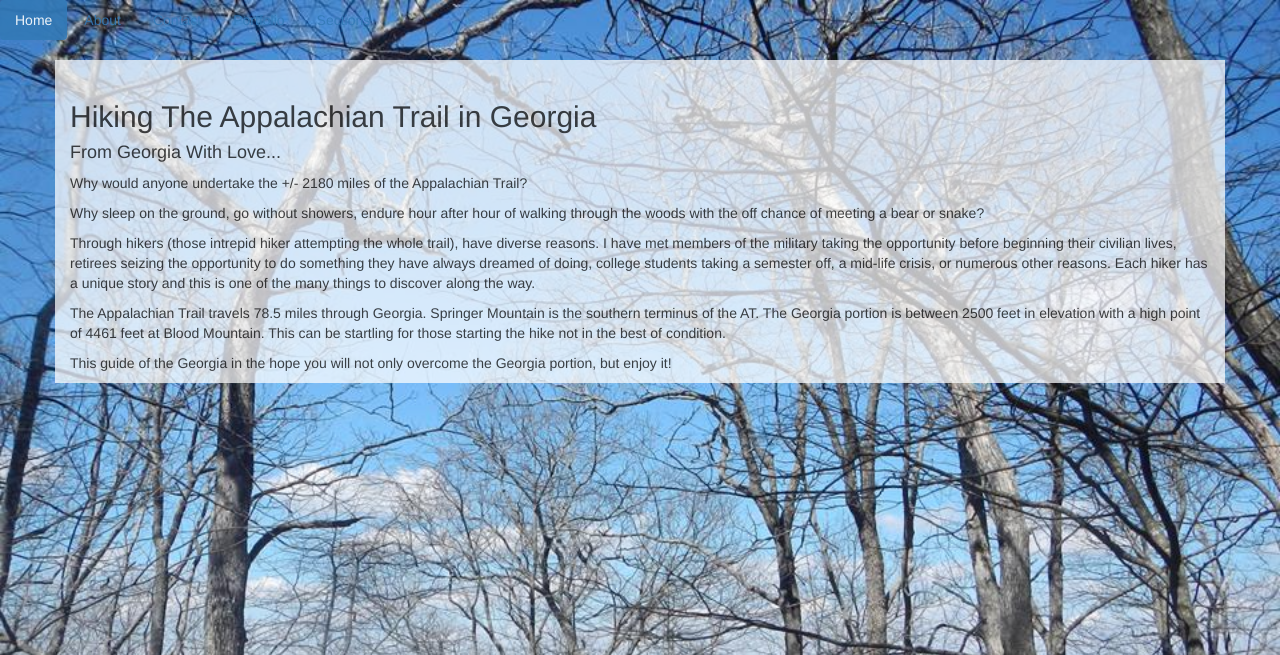
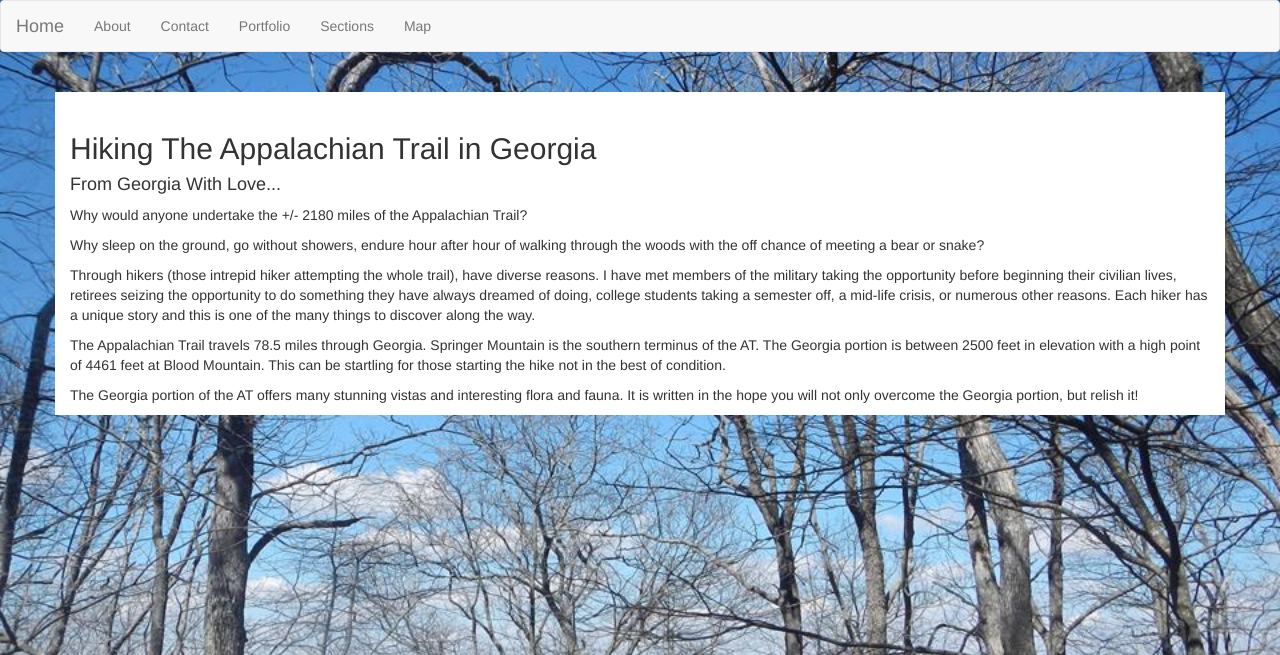
Before and after one commit to sharonconnell/showcase, a Rails app: page / in a window 1280 px wide. Shown: the top 655 px of the page. Run offline with Rails 7, Linux system fonts and the light colour scheme; style sheets or scripts are compiled from the project's sources; some libraries are stand-ins or nearby versions.

Commit message:
Friday changes

```diff
--- a/app/assets/stylesheets/bootstrap-changes.css
+++ b/app/assets/stylesheets/bootstrap-changes.css
@@ -1,3 +1,3 @@
 .btn {
-        border-radius: 100px;
+        border-radius: 0px;
      }
--- a/app/views/layouts/application.html.erb
+++ b/app/views/layouts/application.html.erb
@@ -9,26 +9,78 @@
   <%= stylesheet_link_tag    'application', media: 'all', 'data-turbolinks-track' => true %>
   <%= javascript_include_tag 'application', 'data-turbolinks-track' => true %>
   <%= csrf_meta_tags %>
-
-
-  <style>
-    body {
+<style>
+     body {
         background: url(<%= asset_path "winter_trees_sky.jpg" %>)
         no-repeat;
         background-size: cover;
-        opacity: 0.9;
+
 
 
     }
     .container {
-        background: rgba(255,255,255,0.8);
+        background: rgba(255,255,255,1);
     }
-
-
-  </style>
+</style>
 </head>
 <body>
-<ul class="nav nav-pills" >
+
+  <nav class="navbar navbar-default">
+  <!-- <div class="container-fluid"> -->
+    <!-- Brand and toggle get grouped for better mobile display -->
+    <!-- <div class="navbar-header"> -->
+      <!-- <button type="button" class="navbar-toggle collapsed" data-toggle="collapse" data-target="#bs-example-navbar-collapse-1">
+        <span class="sr-only">Toggle navigation</span>
+        <span class="icon-bar"></span>
+        <span class="icon-bar"></span>
+        <span class="icon-bar"></span>
+      </button> -->
+      <a class="navbar-brand" <%= link_to 'Home', '/' %></a>
+    </div>
+    <div class="collapse navbar-collapse" id="bs-example-navbar-collapse-1">
+      <ul class="nav navbar-nav">
+        <li><%= link_to 'About', about_path %><span class="sr-only">(current)</span></a></li>
+        <li><%= link_to 'Contact', contact_path %></li>
+        <li><%= link_to 'Portfolio', works_path %></li>
+        <li><%= link_to 'Sections', sections_path %></li>
+        <li><%= link_to 'Map', map_path %></li>
+        <!-- <li><a href="#">Link</a></li> -->
+        <!-- <li class="dropdown">
+          <a href="#" class="dropdown-toggle" data-toggle="dropdown" role="button" aria-expanded="false">Dropdown <span class="caret"></span></a> -->
+          <!-- <ul class="dropdown-menu" role="menu">
+            <li><a href="#">Action</a></li>
+            <li><a href="#">Another action</a></li>
+            <li><a href="#">Something else here</a></li>
+            <li class="divider"></li>
+            <li><a href="#">Separated link</a></li>
+            <li class="divider"></li>
+            <li><a href="#">One more separated link</a></li>
+          </ul> -->
+        <!-- </li>
+      </ul> -->
+      <!-- <form class="navbar-form navbar-left" role="search">
+        <div class="form-group">
+          <input type="text" class="form-control" placeholder="Search">
+        </div>
+        <button type="submit" class="btn btn-default">Submit</button>
+      </form> -->
+      <!-- <ul class="nav navbar-nav navbar-right">
+        <li><a href="#">Link</a></li>
+        <li class="dropdown">
+          <a href="#" class="dropdown-toggle" data-toggle="dropdown" role="button" aria-expanded="false">Dropdown <span class="caret"></span></a>
+          <ul class="dropdown-menu" role="menu">
+            <li><a href="#">Action</a></li>
+            <li><a href="#">Another action</a></li>
+            <li><a href="#">Something else here</a></li>
+            <li class="divider"></li>
+            <li><a href="#">Separated link</a></li> -->
+          </ul>
+        </li>
+      </ul>
+    </div><!-- /.navbar-collapse -->
+  </div><!-- /.container-fluid -->
+</nav>
+<!-- <ul class="nav nav-pills" >
   <li class="active">
 
     <%= link_to 'Home', '/' %></li>
@@ -36,7 +88,7 @@
     <li><%= link_to 'Contact', contact_path %></li>
     <li><%= link_to 'Portfolio', works_path %></li>
     <li><%= link_to 'Sections', sections_path %></li>
-</ul>
+</ul> -->
 <br/>
   <div class="container">
     <%= yield %>
--- a/app/views/welcome/index.html.erb
+++ b/app/views/welcome/index.html.erb
@@ -17,7 +17,7 @@
 <p>The Appalachian Trail travels 78.5 miles through Georgia. Springer Mountain is the southern terminus of the AT.  The Georgia portion is between 2500 feet in elevation with a high point of 4461 feet at Blood Mountain. This can be startling for those starting the hike not in the best of condition.
  </p>
 <p>
- <p>This guide of the Georgia in the hope you will not only overcome the Georgia portion, but enjoy it!</p><p>
+ <p>The Georgia portion of the AT offers many stunning vistas and interesting flora and fauna. It is written in the hope you will not only overcome the Georgia portion, but relish it!</p><p>
 
 
 </div>
--- a/app/views/welcome/map.html.erb
+++ b/app/views/welcome/map.html.erb
@@ -1 +1,2 @@
-<h1>Here will be a nifty map of the AT in GA!</h1>
+
+<%= link_to image_tag('appalachian_trail_profilelarge.gif', align: 'center', width: '100%', height: 'auto', alt: 'GA AT Map'), title: 'GA AT Map', rel: 'tooltip', relative: true %>
```
Also changed, not shown: app/assets/stylesheets/application.css.erb (+0 -16 lines), app/assets/images/appalachian_trail_profilelarge.gif (added).
